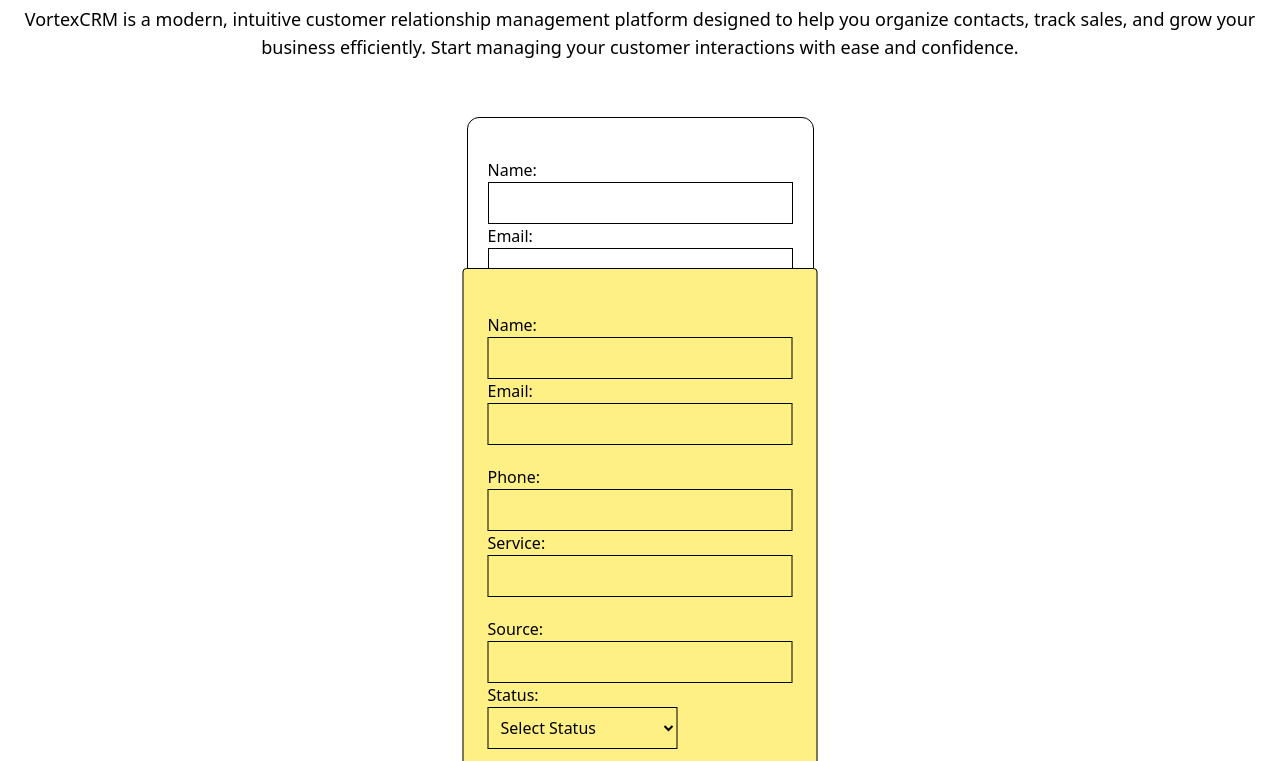
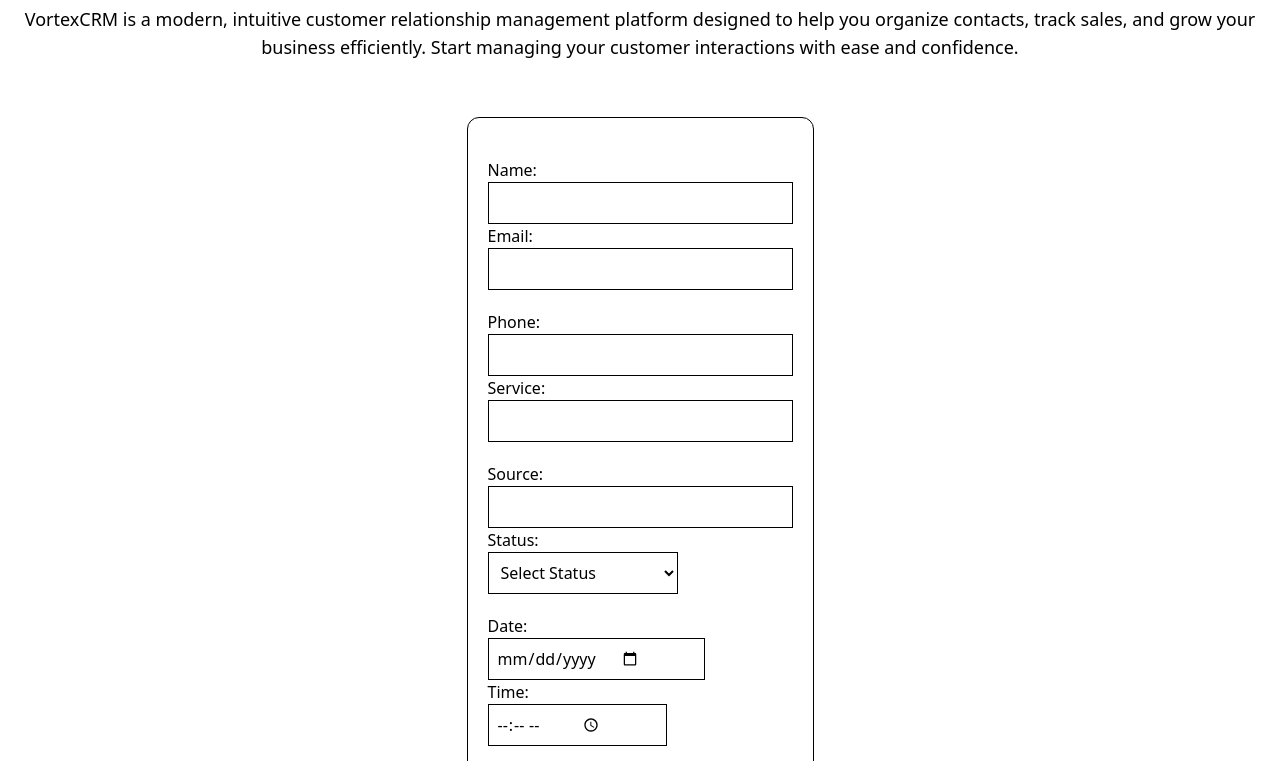
Before and after one commit to Phoenix-Domain/VortexCRM, a website built with Vite: page index.html in a window 1280 px wide. Shown: the part 39-800 px from the top of the page. Built offline with nearby package versions, Linux system fonts and the light colour scheme.

Commit message:
Add hidden class to update form

```diff
--- a/index.html
+++ b/index.html
@@ -60,7 +60,7 @@
 
 
       <!-- Update Form -->
-      <form action="" class="hiddenForm">
+      <form action="" id="updateForm" class="hidden hiddenForm">
         <article class="article">
           <label for="name">Name:</label>
           <input type="text" id="name" class="formUpdateInput">
```
